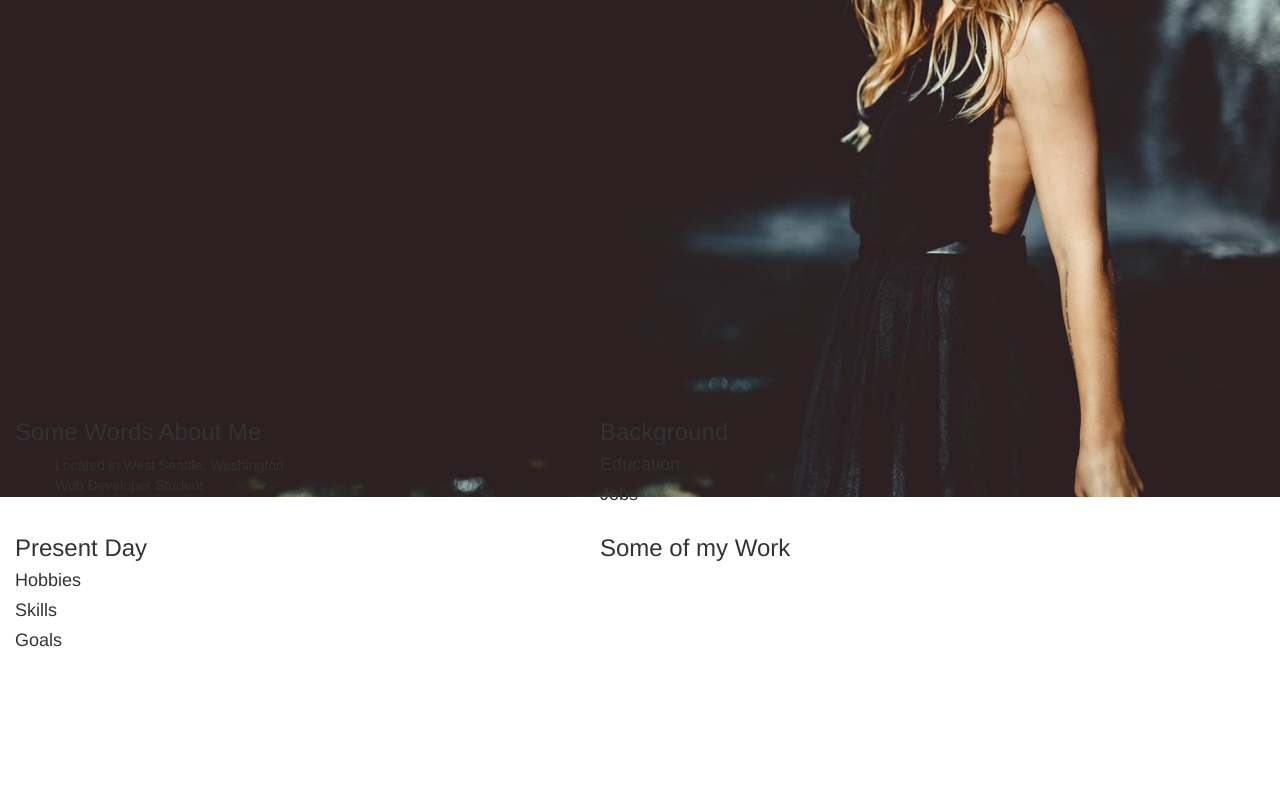
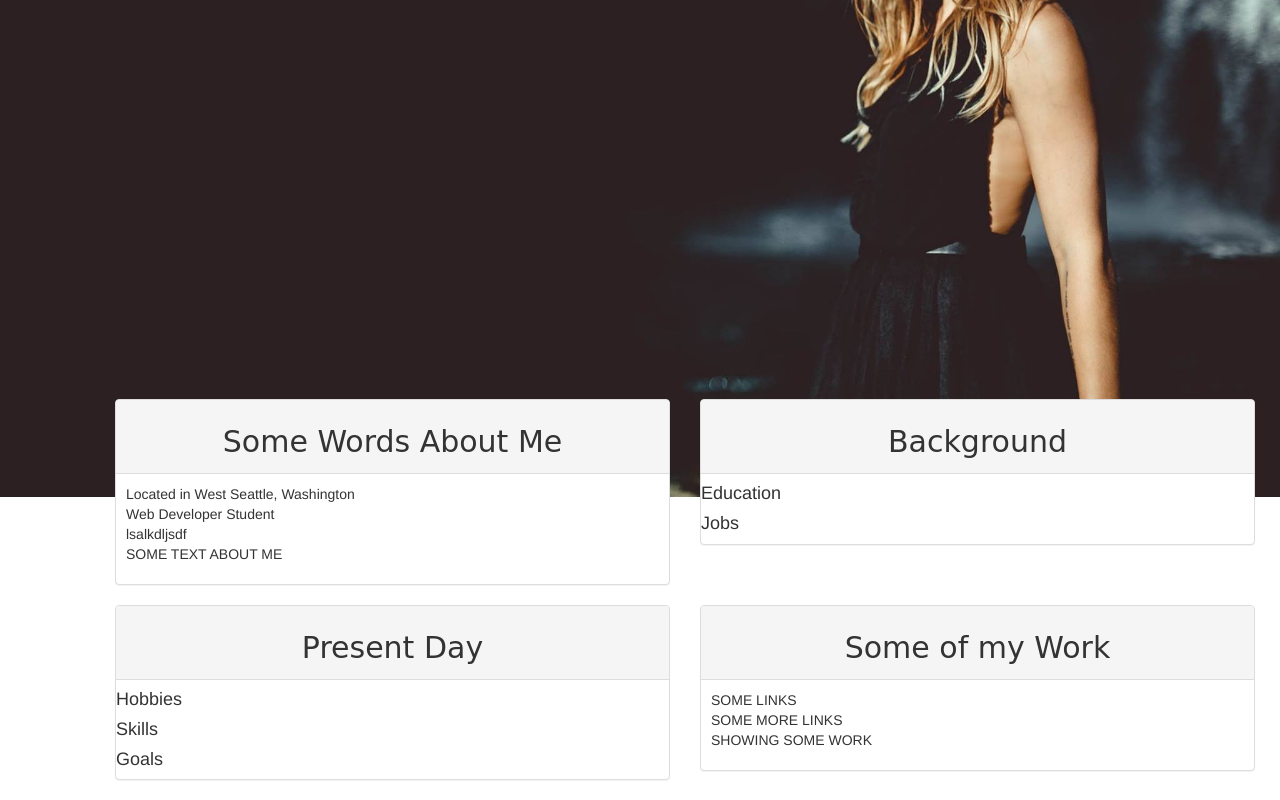
Before and after one commit to cassiemusolf/my-portfolio, a plain HTML site: page Desktop/my-portfolio/my-portfolio.html in a window 1280 px wide. Shown: the part 356-1156 px from the top of the page. Before the commit the page ends 1017 px from the top, so only its background shows below. Drawn offline with nearby package versions, Linux system fonts and the light colour scheme.

Commit message:
add tables with 2 columns and rows, change the heading font for those tables, add some placer text to get an idea of sizing

```diff
--- a/Desktop/my-portfolio/css/styles.css
+++ b/Desktop/my-portfolio/css/styles.css
@@ -14,11 +14,6 @@ h1 {
   font-size: 50px;
 }
 
-.image-wrapper {
-  position: relative;
-  width: 250px;
-}
-
 h2 {
   position: absolute;
   top: 240px;
@@ -33,9 +28,21 @@ h2 {
 
 ul {
   list-style: none;
+  padding: 10px;
 }
 
 .container {
   margin-top: 350px;
+  margin-left: 100px;
   position: absolute;
 }
+
+.panel-heading {
+  padding: 5px;
+  text-align: center;
+  font-family: cursive;
+}
+
+h3 {
+  font-size: 30px;
+}
--- a/Desktop/my-portfolio/my-portfolio.html
+++ b/Desktop/my-portfolio/my-portfolio.html
@@ -14,27 +14,50 @@
 <div class="container">
   <div class="row">
     <div class="col-md-6">
+      <div class="panel panel-default">
+        <div class="panel-heading">
           <h3>Some Words About Me</h3>
+        </div>
           <ul>
             <li>Located in West Seattle, Washington</li>
             <li>Web Developer Student</li>
+            <li>lsalkdljsdf</li>
+            <li>SOME TEXT ABOUT ME</li>
           </ul>
     </div>
+    </div>
     <div class="col-md-6">
+      <div class="panel panel-default">
+        <div class="panel-heading">
           <h3>Background</h3>
+        </div>
           <h4>Education</h4>
           <h4>Jobs</h4>
       </div>
   </div>
+  </div>
   <div class="row">
     <div class="col-md-6">
+      <div class="panel panel-default">
+        <div class="panel-heading">
     <h3>Present Day</h3>
+  </div>
         <h4>Hobbies</h4>
         <h4>Skills</h4>
         <h4>Goals</h4>
     </div>
+  </div>
     <div class="col-md-6">
+      <div class="panel panel-default">
+        <div class="panel-heading">
     <h3>Some of my Work</h3>
+    </div>
+    <ul>
+      <li>SOME LINKS</li>
+      <li>SOME MORE LINKS</li>
+      <li>SHOWING SOME WORK</li>
+    </ul>
+  </div>
   </div>
   </div>
   </div>
```
Lines whose indentation alone changed are shown as unchanged.
